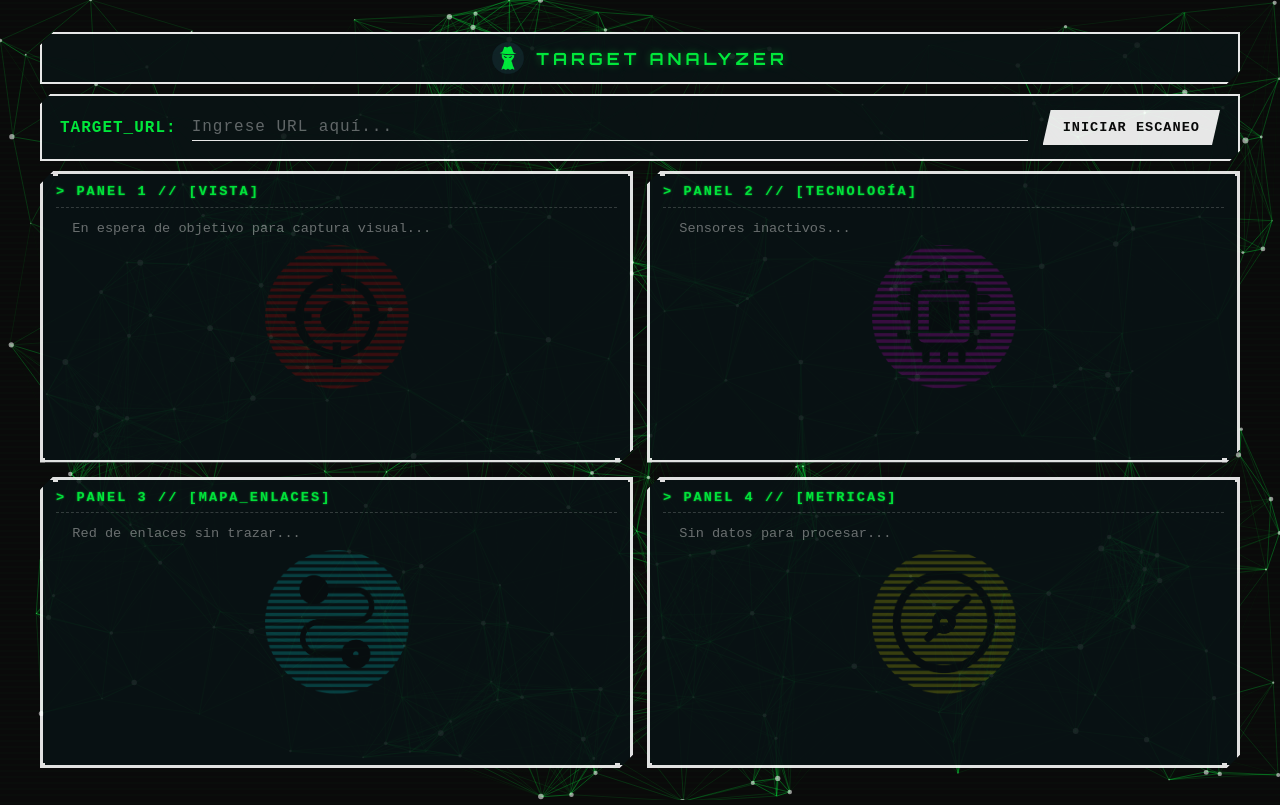
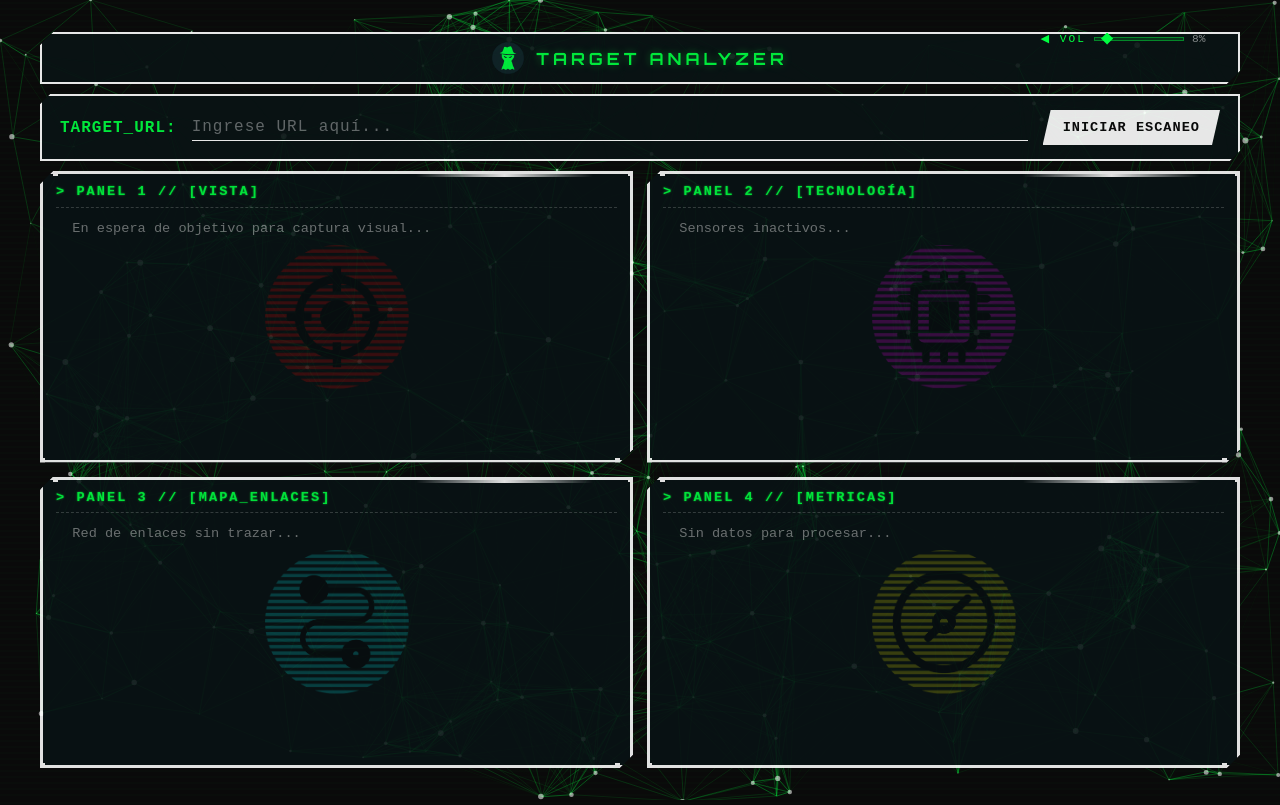
Before and after one commit to thomilopez/Target-Analyzer--SubProyecto---Grupo-2, a plain HTML site: page index.html in a window 1280 px wide. Drawn offline with nearby package versions, Linux system fonts and the light colour scheme; animation ran at ten frames a second.

Commit message:
Se agrego control de volumen musica, arreglo en el efecto de los paneles

```diff
--- a/app.js
+++ b/app.js
@@ -120,6 +120,16 @@ document.addEventListener('DOMContentLoaded', () => {
     const iconEnlaces  = document.getElementById('icon-enlaces');
     const iconMetricas = document.getElementById('icon-metricas');
 
+
+    // ── CONTROL DE VOLUMEN ──────────────────
+const volumeSlider = document.getElementById('volume-slider');
+const volumePct    = document.getElementById('volume-pct');
+
+volumeSlider.addEventListener('input', () => {
+    const val = parseFloat(volumeSlider.value);
+    bgAudio.volume = val;
+    volumePct.textContent = Math.round(val * 100) + '%';
+});
 
     /* ────────────────────────────────────────
        B2. POP-UP DE BIENVENIDA
--- a/index.html
+++ b/index.html
@@ -115,6 +115,11 @@
             <img src="Logo.png" alt="CTU" class="logo-img">
             <span class="mision-titulo">Target Analyzer</span>
         </div>
+        <div class="volume-control">
+            <span class="volume-label">◀ VOL</span>
+            <input type="range" id="volume-slider" min="0" max="1" step="0.01" value="0.08">
+            <span class="volume-pct" id="volume-pct">8%</span>
+        </div>
 
         <!-- Consola de entrada de URL -->
         <header class="consola-input">
--- a/style.css
+++ b/style.css
@@ -638,8 +638,8 @@ body {
 }
 .panel-scan { overflow: hidden; }
 .panel-scan .scan-highlight {
-    position: absolute; top: 1px; left: -30%;
-    width: 30%; height: 1px;
+    position: absolute; top: 2px; left: -30%;
+    width: 30%; height: 4px;
     background: linear-gradient(90deg, transparent, var(--blanco), transparent);
     animation: scan-border 3s linear infinite;
     pointer-events: none; z-index: 1;
@@ -739,3 +739,61 @@ body {
     .mision-titulo { font-size: 0.85rem; }
     .panel-icon { width: 100px; height: 100px; }
 }
+
+/* ══════════════════════════════════════════
+   21. CONTROL DE VOLUMEN
+   Slider en la barra de misión, estética
+   de terminal. Usa --verde y --blanco.
+══════════════════════════════════════════ */
+.volume-control {
+    display: flex;
+    align-items: center;
+    gap: 8px;
+    position: absolute;
+    right: 16px;
+}
+
+.volume-label {
+    font-family: var(--font-mono);
+    font-size: 0.7rem;
+    color: var(--verde);
+    letter-spacing: 2px;
+    white-space: nowrap;
+}
+
+.volume-pct {
+    font-family: var(--font-mono);
+    font-size: 0.7rem;
+    color: rgba(255,255,255,0.5);
+    min-width: 32px;
+}
+
+#volume-slider {
+    -webkit-appearance: none;
+    appearance: none;
+    width: 90px;
+    height: 4px;
+    background: rgba(0,255,65,0.15);
+    border: 1px solid rgba(0,255,65,0.4);
+    outline: none;
+    cursor: pointer;
+}
+#volume-slider::-webkit-slider-thumb {
+    -webkit-appearance: none;
+    width: 12px; height: 12px;
+    background: var(--verde);
+    box-shadow: 0 0 6px var(--verde);
+    cursor: pointer;
+    clip-path: polygon(50% 0%, 100% 50%, 50% 100%, 0% 50%); /* diamante */
+}
+#volume-slider::-moz-range-thumb {
+    width: 12px; height: 12px;
+    background: var(--verde);
+    border: none;
+    box-shadow: 0 0 6px var(--verde);
+    cursor: pointer;
+}
+
+@media (max-width: 500px) {
+    .volume-control { display: none; } /* Oculto en mobile pequeño */
+}
```
Lines whose indentation alone changed are shown as unchanged.
